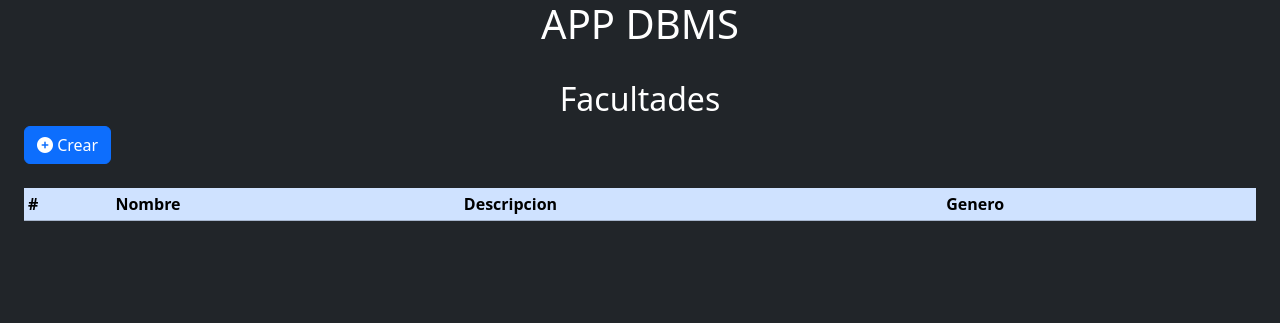
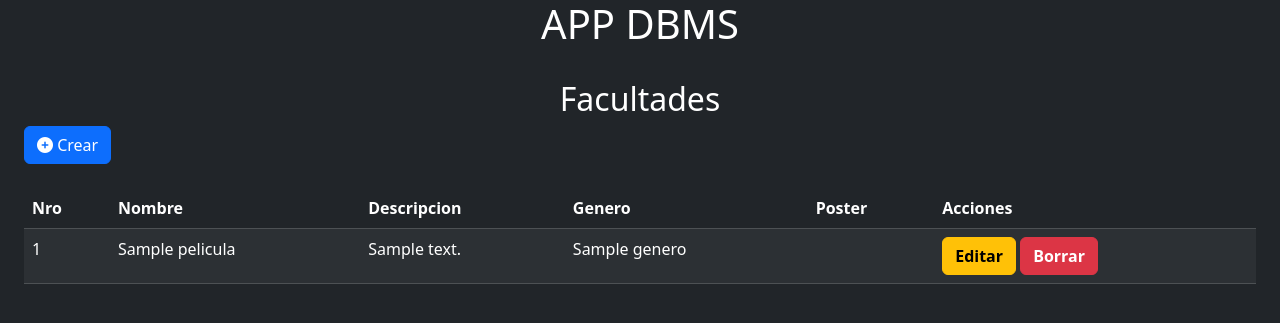
Before and after one commit to valec3/CRUD-MYSQL-PHP, a PHP site: page / in a window 1280 px wide. Shown: the top 323 px of the page. Run offline with PHP 8.4, Linux system fonts and the light colour scheme; tables that the repository leaves empty or names only in its code hold one stand-in row (values such as "Sample post"); lists and menus that the app fills with data are empty.

Commit message:
add template table

```diff
--- a/app/pelicula/index.php
+++ b/app/pelicula/index.php
@@ -1,5 +1,11 @@
 <?php
 require_once("../config/database.php");
+
+$sqlGetDataMovies = "SELECT p.id, p.nombre, p.descripcion, g.nombre AS genero
+                    FROM pelicula AS p
+                    INNER JOIN genero AS g
+                    ON p.id_genero = g.id";
+$dataMovies = $conn->query($sqlGetDataMovies);
 ?>
 
 <!DOCTYPE html>
@@ -30,17 +36,31 @@ require_once("../config/database.php");
                 Crear
             </a>
         </div>
-        <table class="table table-sm table-striped table-hover table-primary mt-4" >
+        <table class="table table-hover table-striped table-dark mt-4 table-primary">
             <thead>
                 <tr>
-                    <th>#</th>
+                    <th>Nro</th>
                     <th>Nombre</th>
                     <th>Descripcion</th>
                     <th>Genero</th>
+                    <th>Poster</th>
+                    <th>Acciones</th>
                 </tr>
             </thead>
             <tbody>
-
+                <?php while($rMovie = $dataMovies->fetch_assoc()){ ?>
+                    <tr class="table-ligth">
+                        <td><?php echo $rMovie["id"]; ?></td>
+                        <td><?php echo $rMovie["nombre"]; ?></td>
+                        <td><?php echo $rMovie["descripcion"]; ?></td>
+                        <td><?php echo $rMovie["genero"]; ?></td>
+                        <td></td>
+                        <td>
+                            <button class="btn btn-warning fw-bold">Editar</button>
+                            <button class="btn btn-danger fw-bold">Borrar</button>
+                        </td>
+                    </tr>
+                <?php } ?>
             </tbody>
         </table>
     </main>
--- a/app/pelicula/modal.php
+++ b/app/pelicula/modal.php
@@ -1,5 +1,5 @@
 <div class="modal fade text-black" id="newModal" tabindex="-1" role="dialog" aria-labelledby="newModalLabel" aria-hidden="true">
-    <div class="modal-dialog modal-lg" role="document">
+    <div class="modal-dialog modal-lg shadow-lg" role="document">
         <div class="modal-content">
             <div class="modal-header">
                 <h5 class="modal-title">Agregar registro</h5>
@@ -12,8 +12,8 @@
                     <div class="mb-3">
                         <label for="name" class="form-label">
                             Nombre:
-                            <input type="text" name="name" id="name" required class="form-control">
                         </label>
+                        <input type="text" name="name" id="name" required class="form-control">
                     </div>
                     <div class="mb-3">
                         <label for="description" class="form-label">
@@ -31,7 +31,7 @@
                         </select>
                     </div>
                     <div class="mb-3">
-                        <label for="genero" class="form-label">Poster:</label>
+                        <label for="poster" class="form-label">Poster:</label>
                         <input type="file" name="poster" id="poster"  class="form-control" accept="image/jpeg">
                     </div>
                     <div>
--- a/app/pelicula/save.php
+++ b/app/pelicula/save.php
@@ -13,5 +13,4 @@ if($conn->query($query)){
 }else{
     echo "";
 }
-
 ?>
```
Also changed, not shown: assets/js/app.js (added).
